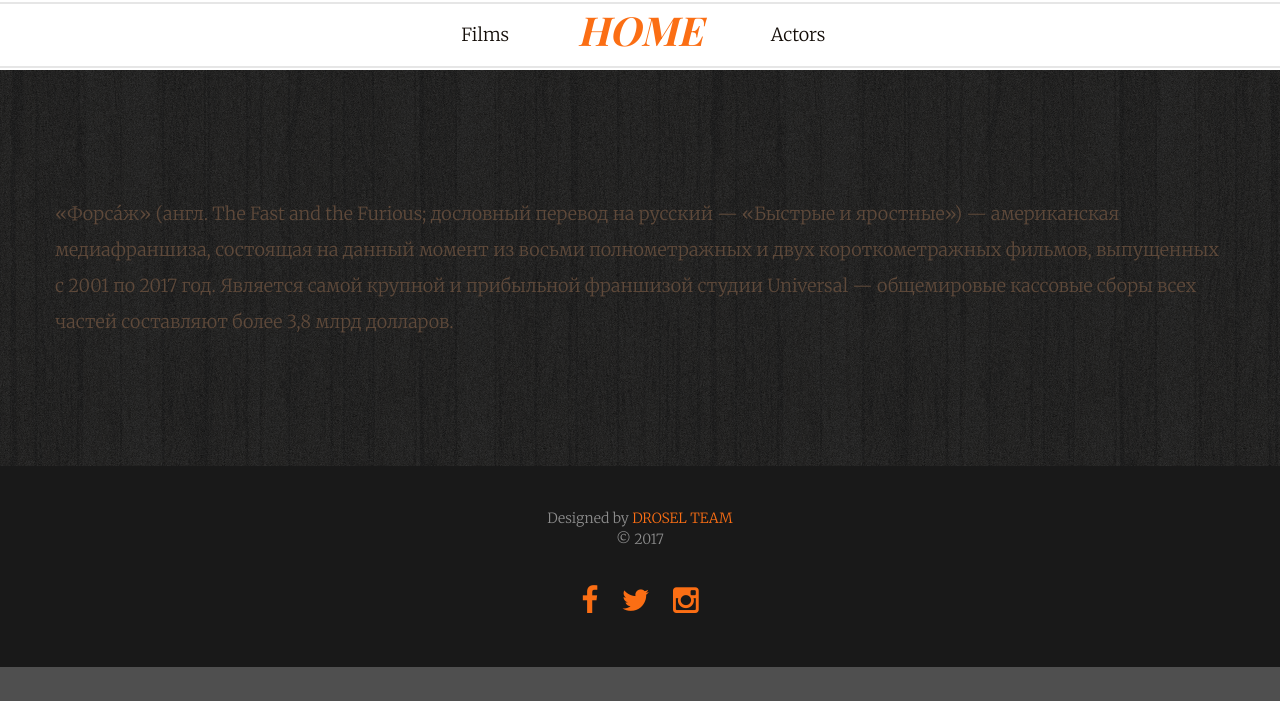
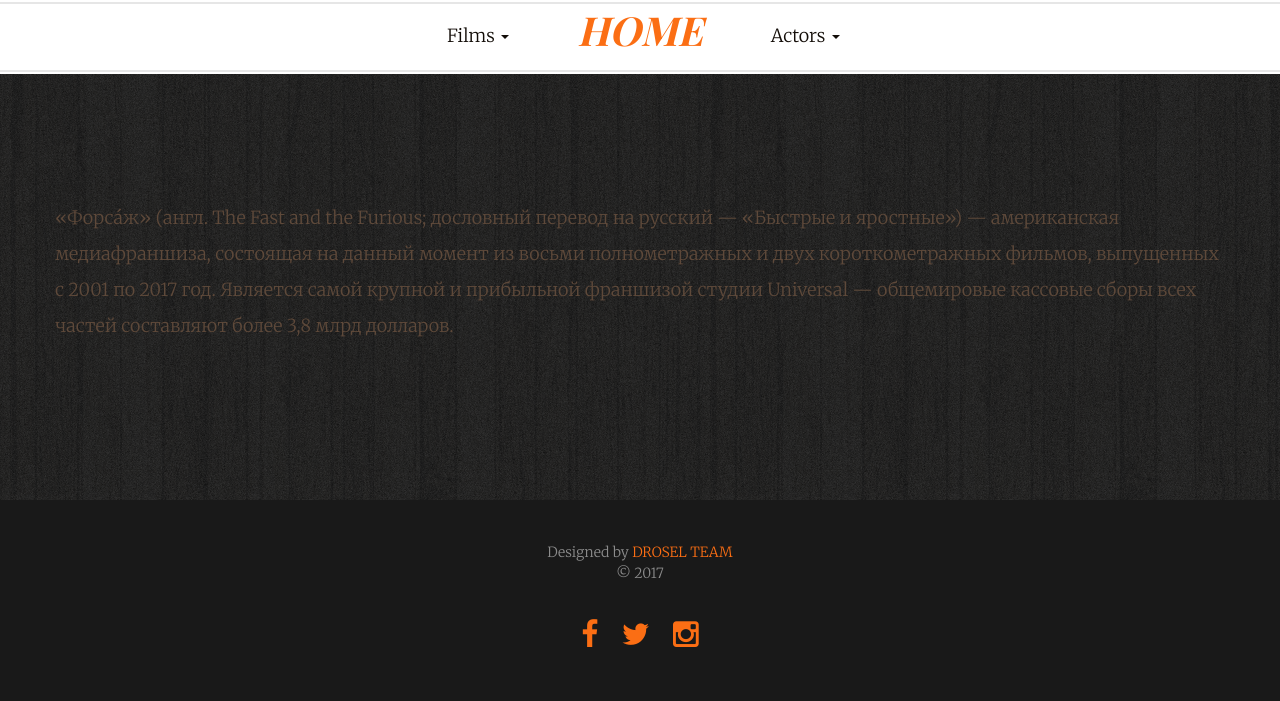
Before and after one commit to qwatro1111/fast-and-furious, a PHP site: page / in a window 1280 px wide. Shown: the part 800-1501 px from the top of the page. Before the commit the page ends 1467 px from the top, so only its background shows below. Run offline with PHP 8.4, Linux system fonts and the light colour scheme; some web fonts are replaced.

Commit message:
add dropdown menu

```diff
--- a/application/views/home_view.php
+++ b/application/views/home_view.php
@@ -1 +1,3 @@
-«Форса́ж» (англ. The Fast and the Furious; дословный перевод на русский — «Быстрые и яростные») — американская медиафраншиза, состоящая на данный момент из восьми полнометражных и двух короткометражных фильмов, выпущенных с 2001 по 2017 год. Является самой крупной и прибыльной франшизой студии Universal — общемировые кассовые сборы всех частей составляют более 3,8 млрд долларов.
+<p>«Форса́ж» (англ. The Fast and the Furious; дословный перевод на русский — «Быстрые и яростные») — американская медиафраншиза,
+    состоящая на данный момент из восьми полнометражных и двух короткометражных фильмов, выпущенных с 2001 по 2017 год.
+    Является самой крупной и прибыльной франшизой студии Universal — общемировые кассовые сборы всех частей составляют более 3,8 млрд долларов.</p>
--- a/application/views/tamplates/template_view.php
+++ b/application/views/tamplates/template_view.php
@@ -73,13 +73,25 @@
 			<div class="fh5co-main-nav">
 				<div class="container-fluid">
                                 <div class="fh5co-menu-1">
-						<a href="#" data-nav-section="films">Films</a>
+                                    <div class="dropdown">
+                                        <a href="#" data-toggle="dropdown" class="dropdown-toggle">Films <b class="caret"></b></a>
+                                        <ul class="dropdown-menu">
+                                            <li><a href="#">Action</a></li>
+                                            <li><a href="#">Action</a></li>
+                                        </ul>
+                                    </div>
                                 </div>
                                 <div class="fh5co-logo">
                                     <a href="#" data-nav-section="home">HOME</a>
                                 </div>
                                 <div class="fh5co-menu-2">
-						<a href="#" data-nav-section="actors">Actors</a>
+                                    <div class="dropdown">
+                                        <a href="#" data-toggle="dropdown" class="dropdown-toggle">Actors <b class="caret"></b></a>
+                                        <ul class="dropdown-menu">
+                                            <li><a href="#">Action</a></li>
+                                            <li><a href="#">Action</a></li>
+                                        </ul>
+                                    </div>
                                 </div>
                             </div>
 
```
Also changed, not shown: application/views/front.php (+14 -2 lines). Lines whose indentation alone changed are shown as unchanged.
